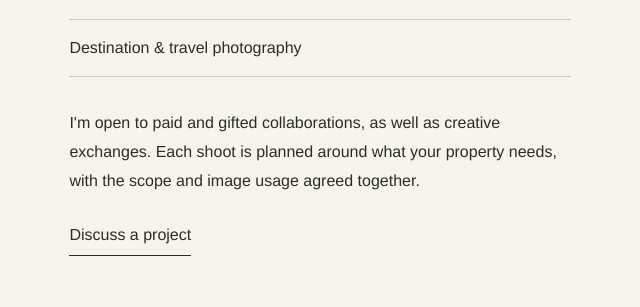
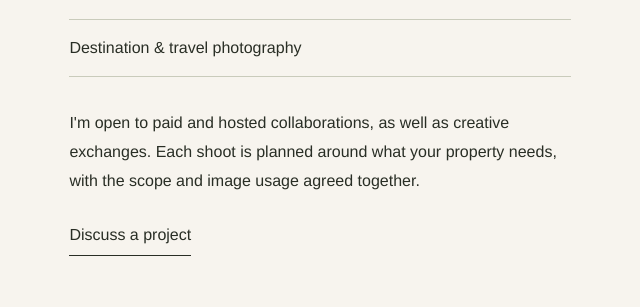
Before and after one commit to clarissemancion/my-website, a plain HTML site: page index.html in a window 1280 px wide. Shown: the part 7913-8220 px from the top of the page, 1-641 px from the left. Drawn offline with Linux system fonts and the light colour scheme.

Commit message:
Rename gifted collaborations to hosted collaborations

```diff
--- a/index.html
+++ b/index.html
@@ -104,7 +104,7 @@
       </div>
     </section>
     <section id="collaborations" class="collaborations section-pad" aria-labelledby="collab-heading">
-      <div class="collab-copy"><p class="eyebrow">Photography services</p><h2 id="collab-heading">Working <em>together.</em></h2><p>I create photo collections for boutique hotels, independent guesthouses and unique stays to use on their websites, booking platforms and social media.</p><p class="available-label">Available for</p><ul class="services"><li>Hospitality & interior photography</li><li>Lifestyle & guest experience photography</li><li>Destination & travel photography</li></ul><p>I'm open to paid and gifted collaborations, as well as creative exchanges. Each shoot is planned around what your property needs, with the scope and image usage agreed together.</p><a class="text-link" href="#contact">Discuss a project</a></div>
+      <div class="collab-copy"><p class="eyebrow">Photography services</p><h2 id="collab-heading">Working <em>together.</em></h2><p>I create photo collections for boutique hotels, independent guesthouses and unique stays to use on their websites, booking platforms and social media.</p><p class="available-label">Available for</p><ul class="services"><li>Hospitality & interior photography</li><li>Lifestyle & guest experience photography</li><li>Destination & travel photography</li></ul><p>I'm open to paid and hosted collaborations, as well as creative exchanges. Each shoot is planned around what your property needs, with the scope and image usage agreed together.</p><a class="text-link" href="#contact">Discuss a project</a></div>
       <figure class="collab-image"><img src="./assets/images/banyan_roots.webp?v=watermark-2" srcset="./assets/images/banyan_roots_small.webp?v=watermark-2 640w, ./assets/images/banyan_roots.webp?v=watermark-2 1600w" sizes="(max-width: 700px) 90vw, 40vw" width="1600" height="2400" loading="lazy" alt="Intertwined banyan roots and warm textures in a tropical forest"></figure>
     </section>
   </main>
```
